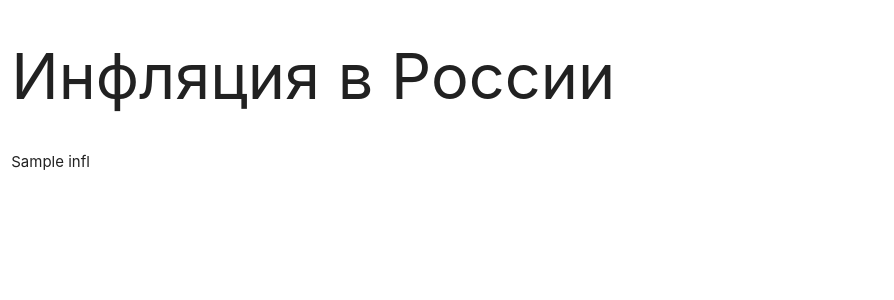
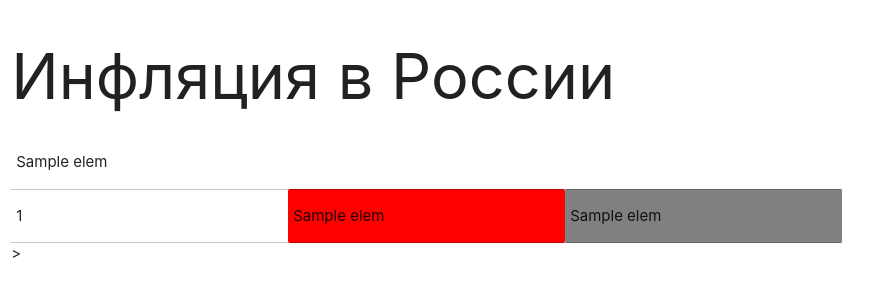
Before and after one commit to Barboskins/Templates, a Django app: template task1/app/templates/inflation.html in a window 1280 px wide. Shown: the top 300 px of the page, without its empty margins (0-894 px from the left). Run offline with Django 3.2, Linux system fonts and the light colour scheme; the template is opened without the code that fills it: most values are stand-ins (such as "Sample title", 1, 10 or a date in 2020).

Commit message:
03.03.21 commit

```diff
--- a/task1/app/templates/inflation.html
+++ b/task1/app/templates/inflation.html
@@ -1,3 +1,4 @@
+{% load my_filters %}
 <!DOCTYPE html>{% load static %}
 <html>
   <head>
@@ -17,11 +18,32 @@
       <div class="row">
         <h1 class="col s12">Инфляция в России</h1>
         <div class="col s12 m8">
-        {%for el in infl_list%}
-          <p>{{el}}</p>
-         {%endfor%}
-        <!-- Ваша логика -->
-
+        <table>
+          {% for elem in infl_list.0 %}
+            <td>{{elem}}</td>
+          {%endfor%}
+          <tr></tr>
+          {% for elem in infl_list|slice:"1:" %}
+            <td >{{elem|first}}</td>
+            {% for el in elem|slice:"1:13" %}
+              {% if el|numb > 1 and el|numb < 2 %}
+                <td style="background-color:#FFC0CB">{{el}}</td>
+              {% elif el|numb > 2 and el|numb < 5 %}
+                <td style="background-color:#FA8072">{{el}}</td>
+              {% elif el|numb > 5 %}
+                <td style="background-color:#FF0000">{{el}}</td>
+              {% elif el|numb < 0 %}
+                <td style="background-color:#008000">{{el}}</td>
+              {% elif el == "" %}
+                <td>{{empty}}</td>
+              {% else %}
+                <td>{{el}}</td>
+              {%endif%}
+            {% endfor %}
+            <td style="background-color:#808080">{{elem|last}}</td>
+            <tr></tr>
+          {% endfor %}
+          </table>>
         </div>
       </div>
     {% endblock %}
--- /dev/null
+++ b/task1/app/templatetags/my_filters.py
@@ -0,0 +1,12 @@
+from django import template
+
+register = template.Library()
+
+@register.filter()
+
+def numb(value):
+    try:
+        float(value)
+        return float(value)
+    except ValueError:
+        return value
```
Also changed, not shown: task1/app/views.py (+4 -3 lines), task1/app/templatetags/__init__.py (added).
